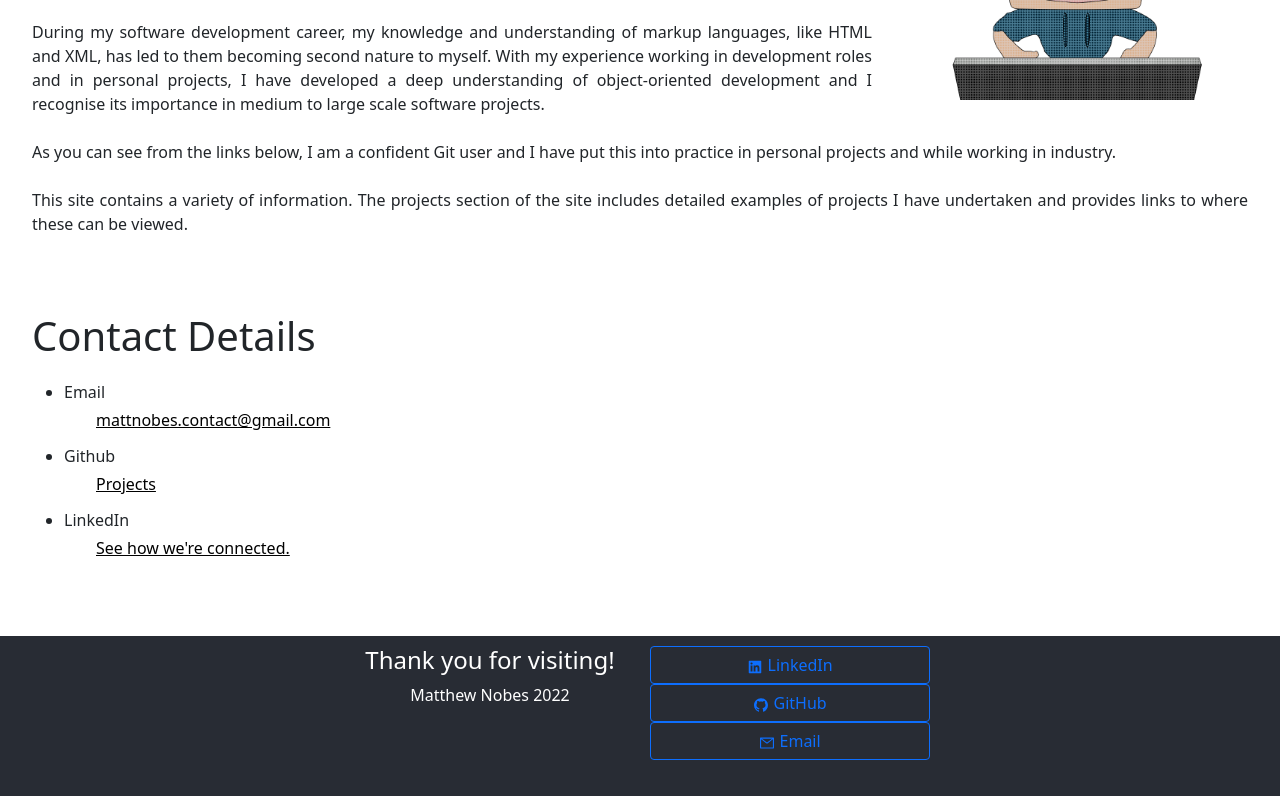
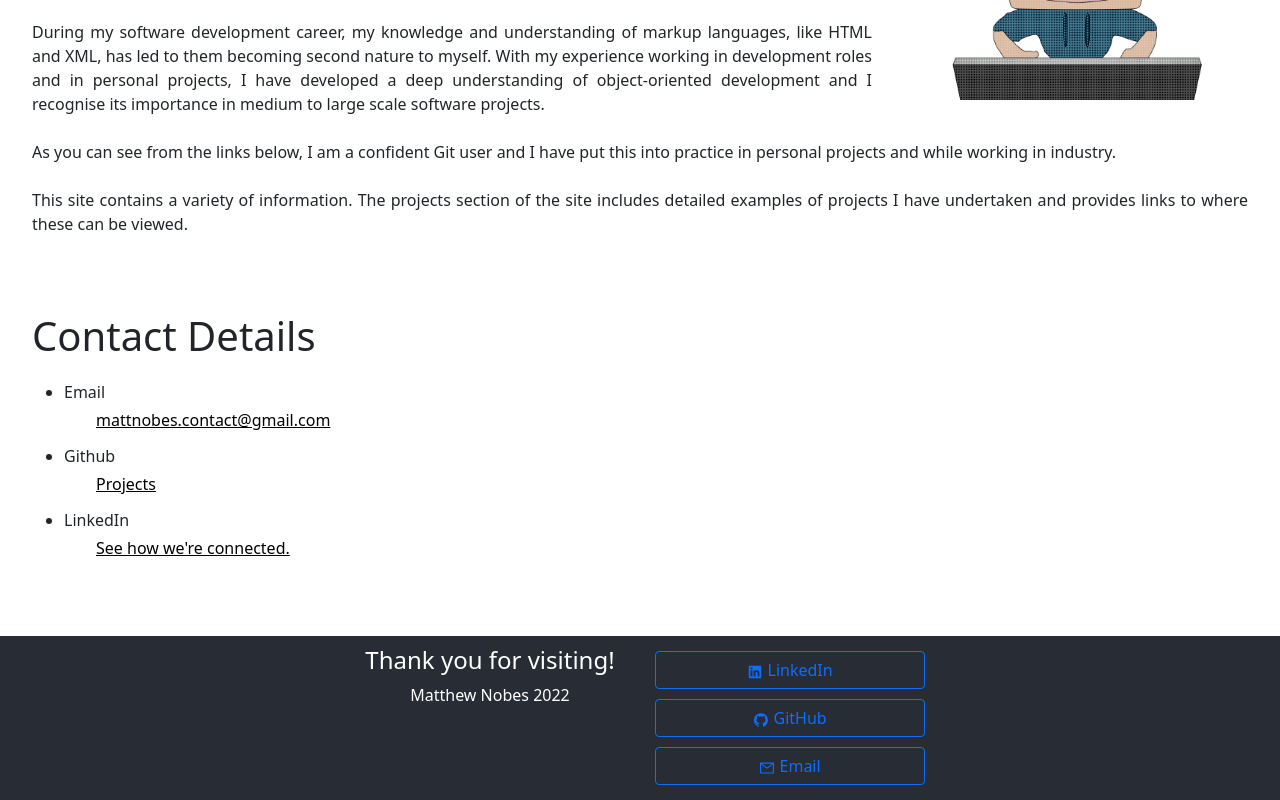
Before and after one commit to MatthewNobes/MatthewNobes.github.io, a React (Create React App) app: page / in a window 1280 px wide. Shown: the part 385-1185 px from the top of the page. Built offline with nearby package versions, Linux system fonts and the light colour scheme.

Commit message:
#14 Fixing button spacings

```diff
--- a/src/Components/Footer/Footer.js
+++ b/src/Components/Footer/Footer.js
@@ -1,4 +1,4 @@
-import { Container, Row, Col } from "react-bootstrap";
+import { Container } from "react-bootstrap";
 import css from "./Footer.module.css";
 import FooterContactButtons from "./FooterContactButtons";
 import getCurrentYear from "../../utils/getCurrentYear";
--- a/src/Components/Footer/FooterContactButtons/FooterContactButtons.js
+++ b/src/Components/Footer/FooterContactButtons/FooterContactButtons.js
@@ -5,13 +5,13 @@ import { AiFillLinkedin, AiFillGithub, AiOutlineMail } from "react-icons/ai";
 export const FooterContactButtons = () => {
   return (
     <div className={css.ButtonBlock}>
-      <Button variant="outline-primary">
+      <Button variant="outline-primary" className={css.ContactButton}>
         <AiFillLinkedin /> LinkedIn
       </Button>
-      <Button variant="outline-primary">
+      <Button variant="outline-primary" className={css.ContactButton}>
         <AiFillGithub /> GitHub
       </Button>
-      <Button variant="outline-primary">
+      <Button variant="outline-primary" className={css.ContactButton}>
         <AiOutlineMail /> Email
       </Button>
     </div>
--- a/src/Components/Footer/FooterContactButtons/FooterContactButtons.module.css
+++ b/src/Components/Footer/FooterContactButtons/FooterContactButtons.module.css
@@ -2,3 +2,7 @@
   display: flex;
   flex-direction: column;
 }
+
+.ContactButton {
+  margin: 5px;
+}
```
